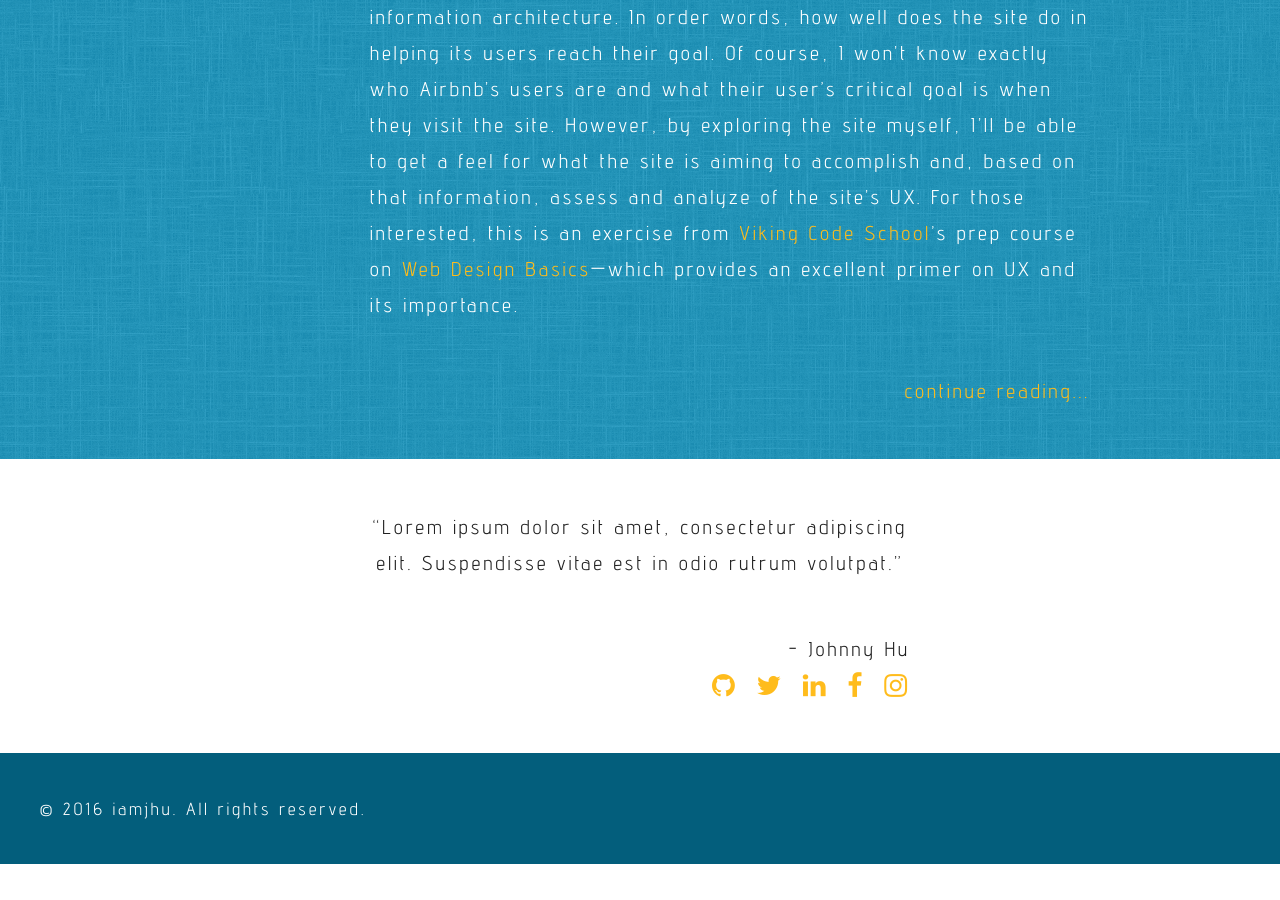
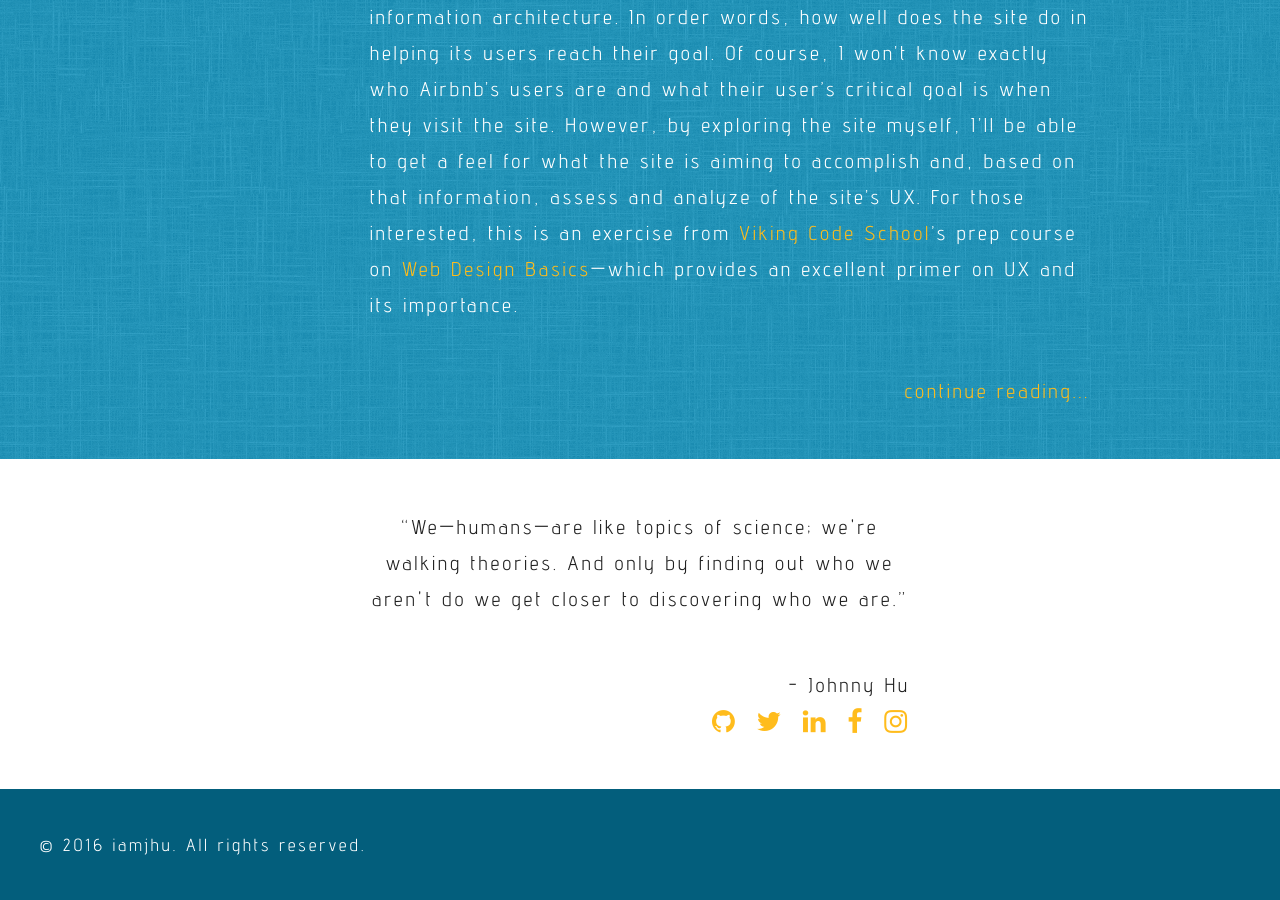
Before and after one commit to heyitsjhu/iamjhu.github.io, a Jekyll site: the page built from index.html, in a window 1280 px wide and 900 px high, scrolled down 2027 px. Built offline with Jekyll 4.4.1, drawn with Linux system fonts in a browser that asks for light colours; comment, search, counter and statistics services are not loaded; before the commit the page ends 2891 px from its top, so only the background shows below that.

Commit message:
Add personal quote

```diff
--- a/_includes/quote.html
+++ b/_includes/quote.html
@@ -1,4 +1,4 @@
-<p>“Lorem ipsum dolor sit amet, consectetur adipiscing elit. Suspendisse vitae est in odio rutrum volutpat.”</p>
+<p>“We—humans—are like topics of science; we're walking theories. And only by finding out who we aren't do we get closer to discovering who we are.”</p>
 <span class="quoter">- Johnny Hu</span>
 
 {% if page.url == "/" %}
```
